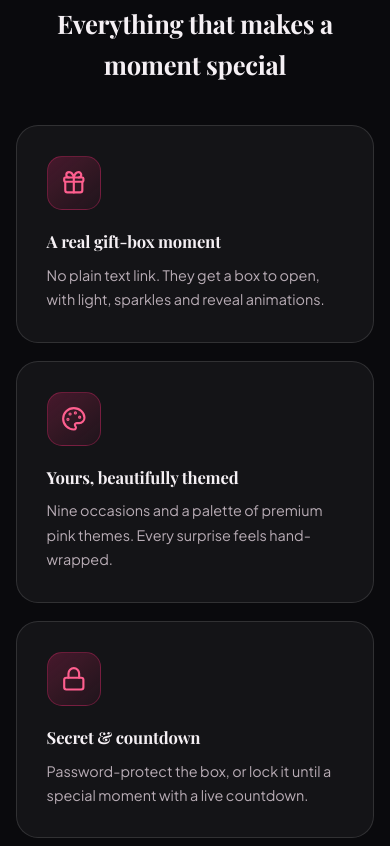
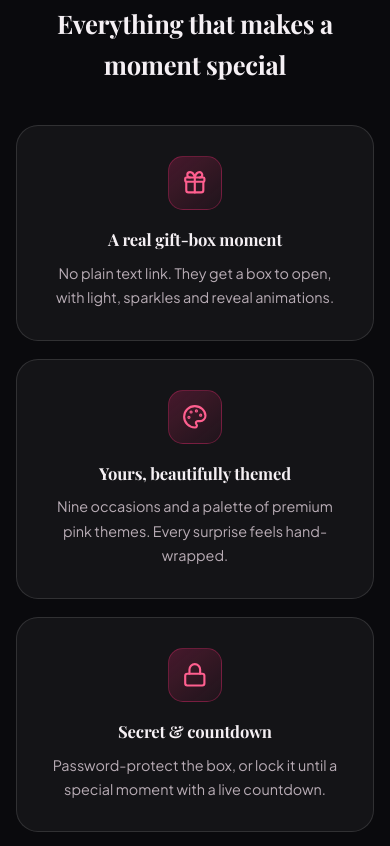
Before and after one commit to mohamed-sinani/sendaprize, a website: page public/index.html in a window 390 px wide. Shown: the part 2218-3064 px from the top of the page. Drawn offline with nearby package versions, Linux system fonts and the light colour scheme; a web font is replaced by a local one.

Commit message:
Center feature cards on mobile

```diff
--- a/public/css/styles.css
+++ b/public/css/styles.css
@@ -374,6 +374,9 @@ footer .row { display: flex; flex-wrap: wrap; gap: 18px; align-items: center; ju
   .step { text-align: center; }
   .step .n { display: block; }
   .step p { margin: 0 auto; max-width: 340px; }
+  .feature { text-align: center; }
+  .feature .ico { margin: 0 auto 16px; }
+  .feature p { margin: 0 auto; max-width: 340px; }
   .hero { padding-top: 56px; }
   .hero-stage .gift-stage { transform: scale(0.62); }
   .section { padding: 60px 0; }
```
